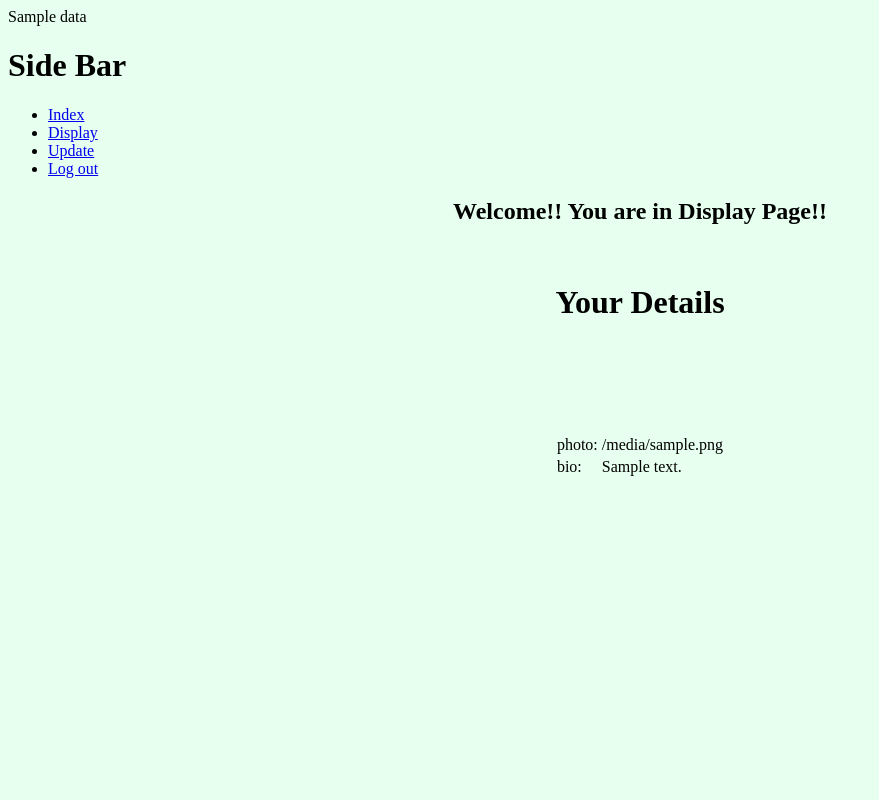
After one commit to Nyaradzo20/e-gallery, a Flask app: template templates/userData.html in a window 1280 px wide. The commit adds this page. Shown: the whole page, without its empty margins (0-879 px from the left). Run offline with Flask 2, Linux system fonts and the light colour scheme; the template is opened without the code that fills it: most values are stand-ins (such as "Sample title", 1, 10 or a date in 2020); some libraries are stand-ins or nearby versions.

Commit message:
some little fixs

```diff
--- a/app.py
+++ b/app.py
@@ -3,7 +3,6 @@ from flask_mysqldb import MySQL
 from werkzeug.utils import secure_filename
 import MySQLdb.cursors
 import re
-import os
 
 app = Flask(__name__)
 
@@ -18,13 +17,24 @@ mysql = MySQL(app)
 
 
 @app.route('/')
-def  homePage():
+def  openingPage():
     """
     this page should include the sell out,
     its the page that tell our visitors about the app.
     and give the options to signin or signup.
     """
     return render_template('index.html')
+
+@app.route('/dispay')
+def display():
+    if 'loggedin' in session:
+        email = login.email
+        cursor = mysql.connection.cursor(MySQLdb.cursors.DictCursor)
+        cursor.execute('SELECT * FROM userData WHERE email = %s', email)
+        data = cursor.fetchall() #{[id:1], [email: admin@example.com],[photo:palace.jpg],[bio: xxxxxxxxx]}
+        return render_template('home_page.html', data = data)
+    return redirect(url_for('login'))
+
 
 @app.route('/register', methods = ['GET', 'POST'])
 def register():
@@ -54,6 +64,7 @@ def register():
                 cursor.execute('INSERT INTO account VALUES (NULL, % s, % s, % s, % s)', (fullname, dateOfBirth, email, password))
                 mysql.connection.commit()
                 msg =  'you have successfully registered'
+                return render_template('home_page.html', msg = msg)
             else:
                 msg = 'The passwords does not match'
     elif request.method == 'POST':
@@ -75,7 +86,7 @@ def login():
             session['id'] = user['id']
             session['email'] = user['email']
             msg = 'logged in successfully !'
-            login.email = request.form['email']
+            login.email = user['email']
             return render_template('home_page.html', msg = msg)
         else:
             msg = 'Incorrect email / password, please try again !'
@@ -94,23 +105,12 @@ ALLOWED_EXTENSIONS = set(['png', 'jpg', 'jpeg', 'gif'])
 def allowed_file(filename):
     return '.' in filename and filename.rsplit('.', 1)[1].lower() in ALLOWED_EXTENSIONS
 
-@app.route('/dispay')
-def display():
-    email = login.email
-    cursor = mysql.connection.cursor(MySQLdb.cursors.DictCursor)
-    cursor.execute('SELECT * FROM userData WHERE email = %s', email)
-    data = cursor.fetchall() #{[id:1], [email: admin@example.com],[photo:palace.jpg],[bio: xxxxxxxxx]}
-    photo = data.photo
-    bio = data.bio
-    return render_template('home_page.html', photo = photo, bio = bio)
-
-
-@app.route('/uploads', methods=['POST'])
+@app.route('/uploads', methods=['POST', 'GET'])
 def uploads ():
     msg = ''
-    if 'file' not in request.form and 'bio' not in request.form:
+    if request.method == 'POST' and 'file' not in request.form and 'bio' not in request.form:
         msg = 'please select an image file and write your bio !'
-    file = request.files['file']
+    file = request.form['file']
     bio = request.form['bio']
     if file.filename == '':
         msg = 'No file selected to upload'
@@ -122,7 +122,7 @@ def uploads ():
         cursor.execute('INSERT INTO userData VALUES(NULL, %s, %s, %s)', (login.email, photo, bio))
         mysql.connection.commit()
         msg = 'you have successful added a memory!'
-        return render_template('home_page.html', msg = msg)
+        return render_template('uploading.html', msg = msg)
     else:
         msg = "Allowed image types are - png, jpg, jpeg, gif"
     return redirect(request.url, msg = msg)
--- /dev/null
+++ b/templates/userData.html
@@ -0,0 +1,43 @@
+<html lang="en">
+    <head>
+        <title>display</title>
+    </head>
+    <body bgcolor="#e6ffee">
+        <div class="one">
+          <div class="data">{{ data }}</div>
+            <div class="two">
+                <h1>Side Bar</h1>
+                <ul>
+                    <li><a href="{{url_for('login')}}">Index</a></li>
+                    <li class="active"><a href="{{url_for('display')}}">Display</a></li>
+                    <li><a href="{{url_for('uploads')}}">Update</a></li>
+                    <li><a href="{{url_for('logout')}}">Log out</a></li>
+                </ul>
+            </div>
+            <div class="content" align="center">
+                <div class="topbar">
+                    <h2>Welcome!! You are in Display Page!! </h2>
+                </div>  </br>
+                <div class="contentbar">
+                    <h1>Your Details</h1>    </br>
+                     {% block content %}
+                        <div class="border">
+                            <table class="worddark"></br></br></br></br>
+                                <tr>
+                                    <td>photo:</td>
+                                    <td>{{ data['photo'] }}</td>
+                                </tr>
+                                <tr>
+                                    <td>bio:</td>
+                                    <td>{{ data['bio'] }}</td>
+                                </tr>
+
+                            </table>
+                        </div>
+                    {% endblock %}
+                </div>
+
+            </div>
+        </div>
+    </body>
+</html>
```
Also changed, not shown: templates/home_page.html (+15 -25 lines), templates/uploading.html (added, +28 -0 lines).
